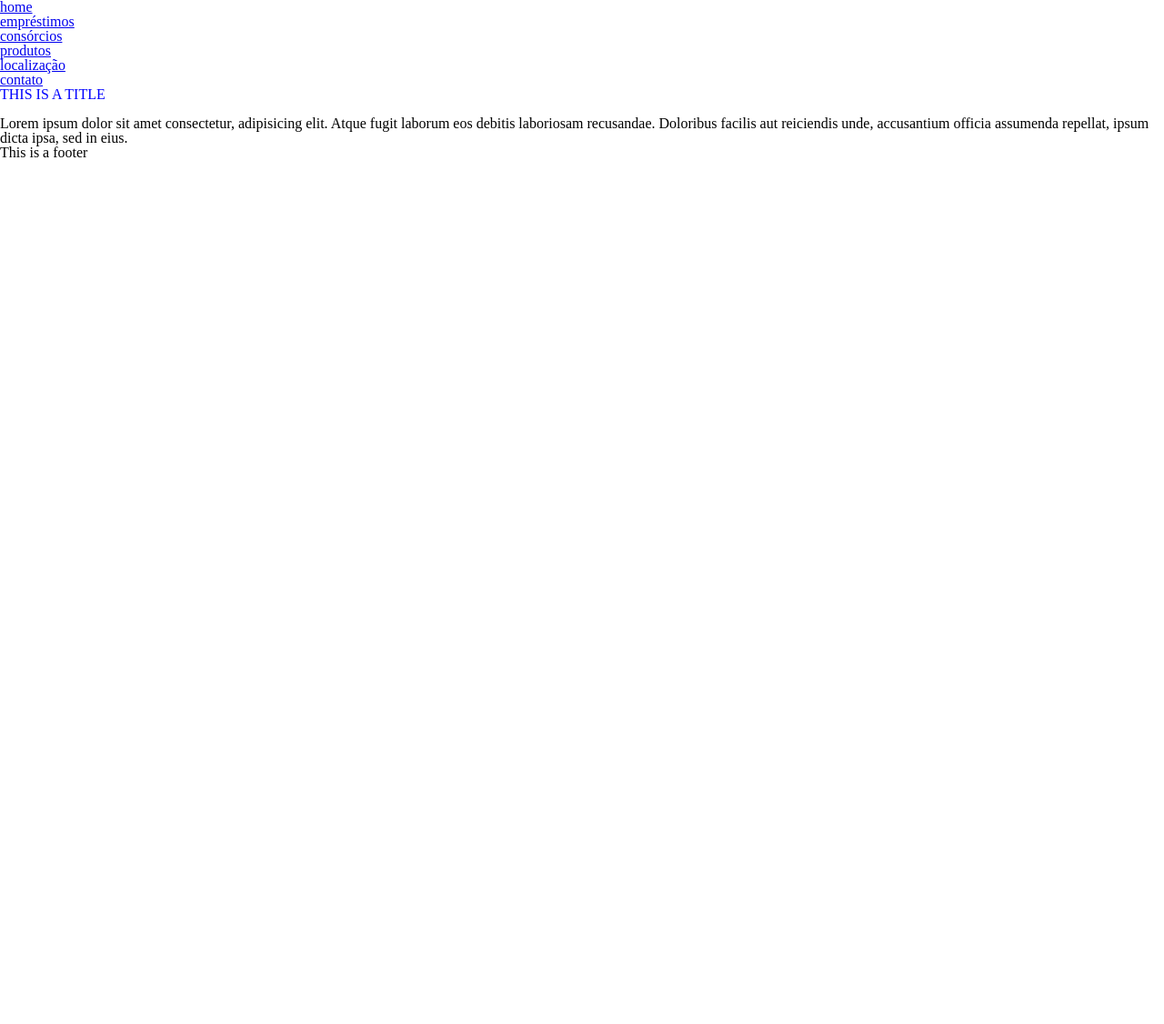
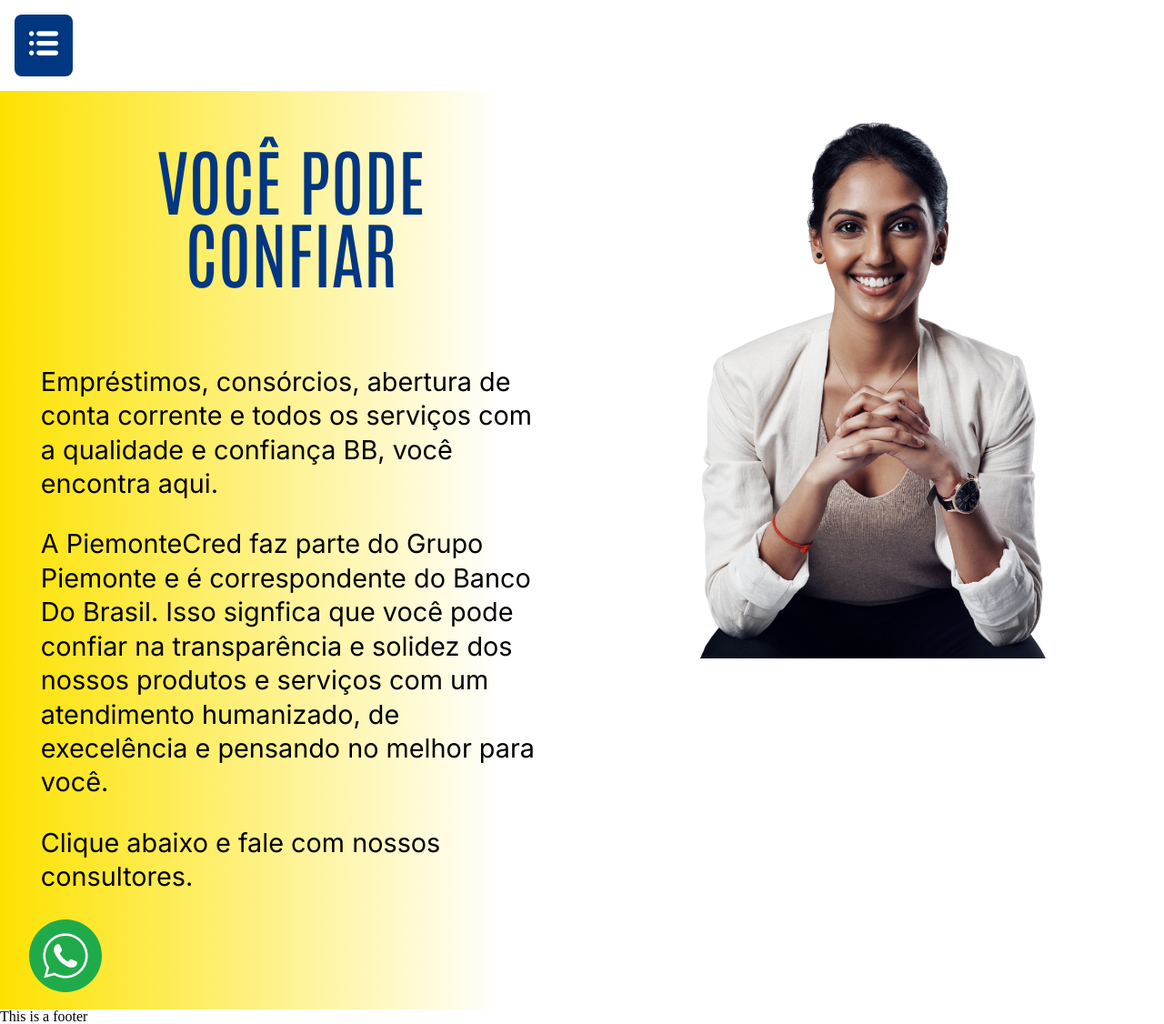
Before and after one commit to pablobagano/piemonte_v3, a Django app: page / in a window 1280 px wide. Shown: the whole page at 91% size. Before the commit the page ends 173 px from the top, so only its background shows below. Run offline with Django 4.2, Linux system fonts and the light colour scheme; parts of the project's set-up code (start-up, migrations or seed data) failed here and were passed over.

Commit message:
Dropdown Menu update

```diff
--- a/setup/settings.py
+++ b/setup/settings.py
@@ -169,7 +169,7 @@
 # Static files (CSS, JavaScript, Images)
 # https://docs.djangoproject.com/en/4.0/howto/static-files/
 
-STATIC_URL = 'static/'
+STATIC_URL = '/static/'
 
 STATICFILES_DIRS = [
     os.path.join(BASE_DIR, 'setup/static')
--- a/setup/static/scripts/main.js
+++ b/setup/static/scripts/main.js
@@ -0,0 +1,16 @@
+function dropdown() {
+    document.getElementById('meuMenu').classList.toggle("show");
+}
+
+window.onclick = function(event) {
+    if (!event.target.matches('dropbtn')){
+        var dropdowns = document.getElementsByClassName("conteudoMenu");
+        var i;
+        for (i = 0; i < dropdowns.length; i++) {
+            var openDropdown = dropdowns[i];
+            if (openDropdown.classList.contains('show')) {
+                openDropdown.classList.remove('show');
+            }
+        }
+    }
+}
--- a/setup/static/styles/styles.css
+++ b/setup/static/styles/styles.css
@@ -1,4 +1,82 @@
+.links{
+    position: relative;
+    display: inline-block;
+    padding: 1em;
+  }
+.dropbtn {
+    background-color: #013781;
+    border-radius: 0.5em;
+    color: white;
+    padding: 16px;
+    font-size: 16px;
+    border: none;
+    cursor: pointer;
+  }
+.dropbtn:hover, .dropbtn:focus {
+    background-color: #2980B9;
+ }
+
+.conteudoMenu{
+    display: none;
+    position: absolute;
+    background-color: #f1f1f1;
+    min-width: 160px;
+    box-shadow: 0px 8px 16px 0px rgba(0,0,0,0.2);
+    z-index: 1;
+}
+
+.conteudoMenu a {
+    color: black;
+    padding: 12px 16px;
+    text-decoration: none;
+    display: block;
+}
+
+.conteudoMenu a {background-color: #f1f1f1;}
+
+.show{display: block;}
+
+#menu-icon{
+    width: 2em;
+}
 h1{
     text-transform: uppercase;
-    color: blue;
+    font-family: 'Antonio', sans-serif;
+    text-align: center;
 }
+p {
+    font-family: 'Inter', sans-serif;
+    text-align: left;
+    margin: 1em;
+}
+.main{
+    background: #FDE200;
+    background: -moz-linear-gradient(left, #FDE200 0%, #FFFFFF 43%, #FFFFFF 100%);
+    background: -webkit-linear-gradient(left, #FDE200 0%, #FFFFFF 43%, #FFFFFF 100%);
+    background: linear-gradient(to right, #FDE200 0%, #FFFFFF 43%, #FFFFFF 100%);
+    width: 100%;
+    display: flex;
+}
+.main h1{
+    color: #013781;
+    font-size: 5em;
+    margin: 0.5em;
+}
+#home-text{
+    width: 50%;
+    padding: 1em;
+}
+#home-text p{
+    font-size: 1.8em;
+    line-height: 1.3em;
+}
+#whatsapp-home{
+    margin-left: 1em;
+}
+#home-pic-frame{
+    width: 50%;
+    padding: 1em;
+}
+#home-pic{
+    width: 100%;
+}
--- a/templates/partials/_header.html
+++ b/templates/partials/_header.html
@@ -1,14 +1,14 @@
 {% load static %}
 <header>
-    <nav>
-        <ul>
-            <li class="menu-option"><a href="{% url 'index' %}" class="link">home</a></li>
-            <li class="menu-option"><a href="{% url 'emprestimos' %}" class="link">empréstimos</a></li>
-            <li class="menu-option"><a href="{% url 'consorcios' %}" class="link">consórcios</a></li>
-            <li class="menu-option"><a href="{% url 'produtos' %}" class="link">produtos</a></li>
-            <li class="menu-option"><a href="{% url 'localizacao' %}" class="link">localização</a></li>
-            <li class="menu-option"><a href="{% url 'contato' %}" class="link">contato</a></li>
-        </ul>
-    </nav>
-</nav>
+<div class="links">
+    <button onclick="dropdown()" class="dropbtn"><img src="{% static 'assets/menu.png' %}" alt="" id="menu-icon"></button>
+    <div id="meuMenu" class="conteudoMenu">
+        <a href="{% url 'index' %}" class="link">home</a>
+        <a href="{% url 'emprestimos' %}" class="link">empréstimos</a>
+        <a href="{% url 'consorcios' %}" class="link">consórcios</a>
+        <a href="{% url 'produtos' %}" class="link">produtos</a>
+        <a href="{% url 'localizacao' %}" class="link">localização</a>
+        <a href="{% url 'contato' %}" class="link">contato</a>
+    </div>
+</div>
 </header>
--- a/templates/piemonte/base.html
+++ b/templates/piemonte/base.html
@@ -9,6 +9,9 @@
     <link rel="stylesheet" href="{% static 'styles/queries3.css' %}">
     <link rel="stylesheet" href="{% static 'styles/queries2.css' %}">
     <link rel="stylesheet" href="{% static 'styles/queries.css' %}">
+    <link rel="preconnect" href="https://fonts.googleapis.com">
+    <link rel="preconnect" href="https://fonts.gstatic.com" crossorigin>
+    <link href="https://fonts.googleapis.com/css2?family=Antonio:wght@100;200;300;400;500;600;700&family=Inter:wght@200;300;400;500;600;700;800;900&family=Roboto:ital,wght@0,300;0,400;0,500;0,700;0,900;1,100;1,300;1,400;1,500;1,700;1,900&family=Rowdies:wght@300;400;700&display=swap" rel="stylesheet">
     <script src="{% static 'scripts/main.js' %}" defer></script>
     <title>PiemonteCred</title>
 </head>
--- a/templates/piemonte/index.html
+++ b/templates/piemonte/index.html
@@ -1,8 +1,18 @@
 {% extends "piemonte/base.html" %}
 {% load static %}
 {% block content %}
-  <h1>This is a title</h1>
+<div class="main">
+  <div id="home-text">
+  <h1>você pode confiar</h1>
   <br>
-  <p>Lorem ipsum dolor sit amet consectetur, adipisicing elit. Atque fugit laborum eos debitis laboriosam recusandae.
-    Doloribus facilis aut reiciendis unde, accusantium officia assumenda repellat, ipsum dicta ipsa, sed in eius.</p>
+  <p>Empréstimos, consórcios, abertura de conta corrente e todos os serviços com a qualidade e confiança BB, você encontra aqui.</p>
+  <p>A PiemonteCred faz parte do Grupo Piemonte e é correspondente do Banco Do Brasil. Isso signfica que você pode confiar na transparência e solidez dos nossos produtos e serviços
+  com um atendimento humanizado, de execelência e pensando no melhor para você.</p>
+  <p>Clique abaixo e fale com nossos consultores.</p>
+  <a href="" id="whatsapp-home"><img src="{% static 'assets/zap.png' %}" alt="WhatsApp"></a>
+  </div>
+  <figure id="home-pic-frame">
+    <img src="{% static 'assets/home-pic.png' %}" alt="" id="home-pic">
+  </figure>
+</div>
 {% endblock content %}
```
Also changed, not shown: setup/static/assets/home-pic.png (added), setup/static/assets/logo.jpeg (added), setup/static/assets/menu.png (added), setup/static/assets/zap.png (added), 3 other files.
